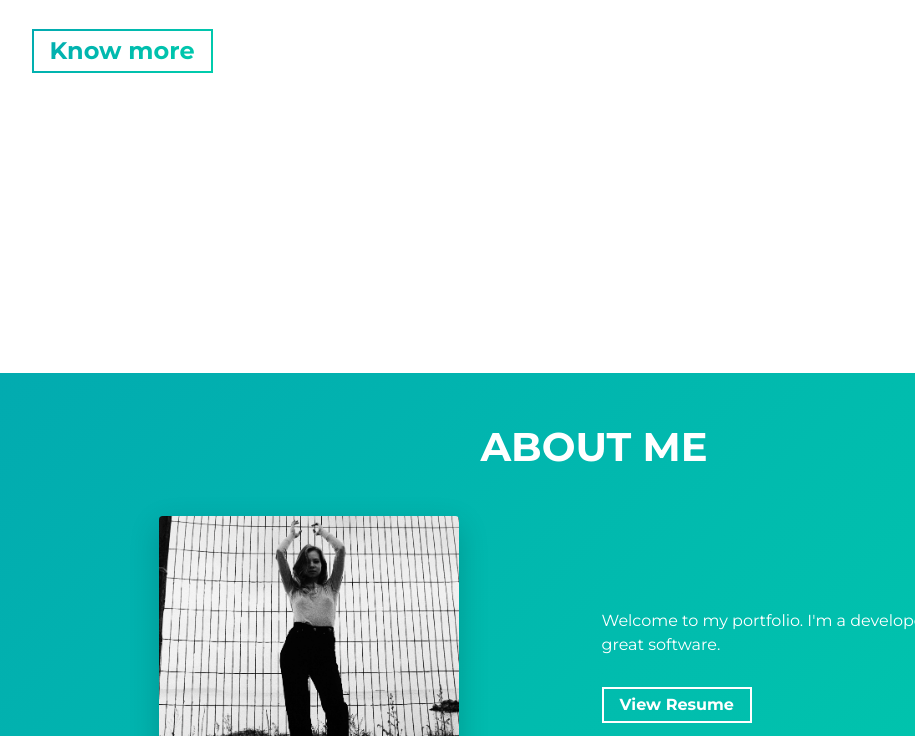
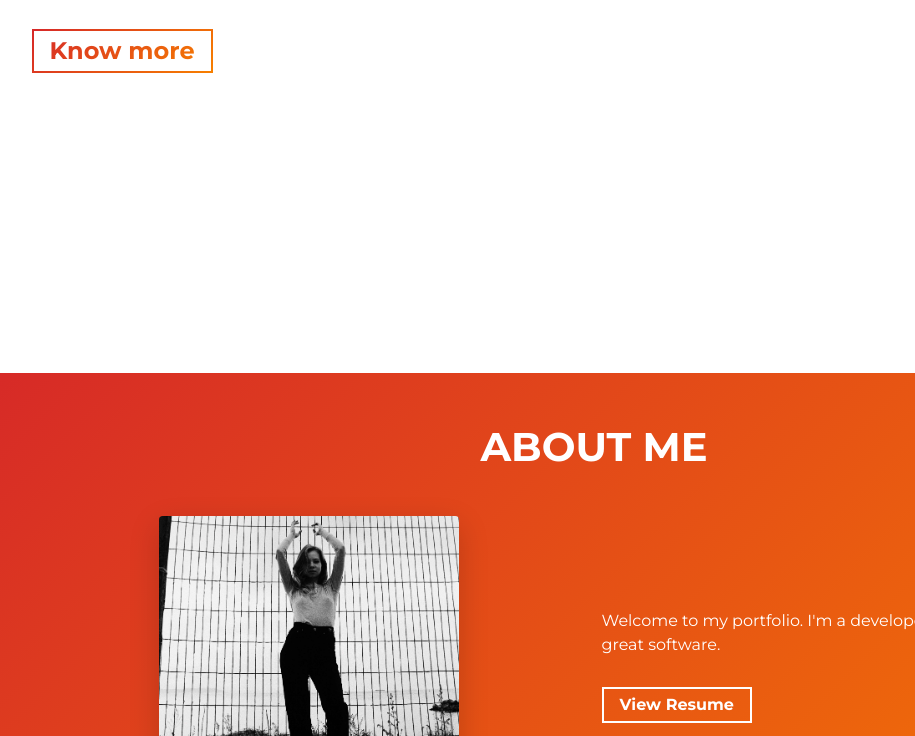
Before and after one commit to Gokul0Krishna/Gokul0Krishna.github.io, a website built with Parcel: page src/index.html in a window 1280 px wide. Shown: the part 427-1163 px from the top of the page, without its empty margins (46-961 px from the left). Built offline with nearby package versions, Linux system fonts and the light colour scheme.

Commit message:
placeholder modification

```diff
--- a/src/sass/abstracts/_variables.scss
+++ b/src/sass/abstracts/_variables.scss
@@ -1,13 +1,14 @@
 // COLORS
-$primary-color: #02aab0;
-$secondary-color: #00cdac;
+$primary-color: #D62828;
+$secondary-color: #F77F00;
+$accent-color: #FCBF49;
 
 $white-color: #fff;
 
 $dark-grey: #333333;
 $light-grey: #d2d2d2;
 
-$dark-blue-text: #272341; // For Headings
+$dark-blue-text: #003049; // For Headings
 
 // FONT SIZE
 $default-font-size: 1.6rem;
--- a/src/sass/components/_buttons.scss
+++ b/src/sass/components/_buttons.scss
@@ -92,7 +92,7 @@
   }
 
   &:hover {
-    color: $secondary-color;
+    color: $accent-color;
     text-decoration: none;
 
     &::after {
```
Also changed, not shown: dist/index.html, 2 other files.
